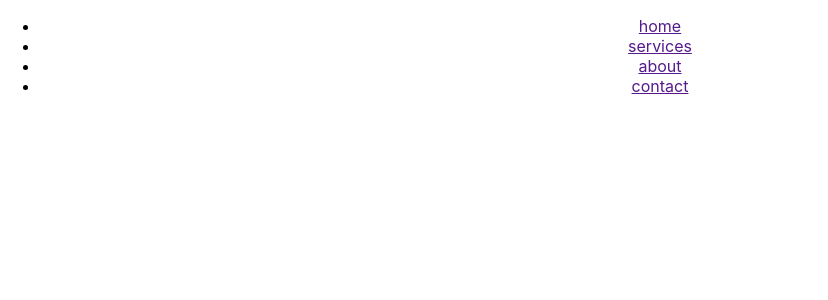
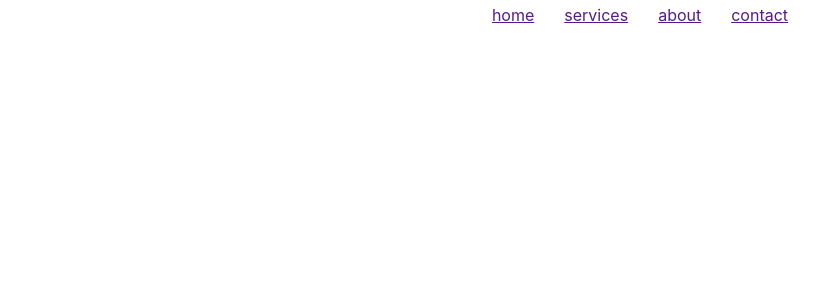
Before and after one commit to Gevorg-galstyan/react-lesson-int, a React (Create React App) app: page / in a window 1280 px wide. Shown: the top 300 px of the page, without its empty margins (0-828 px from the left). Built offline with nearby package versions, Linux system fonts and the light colour scheme.

Commit message:
header styling

```diff
--- a/src/App.js
+++ b/src/App.js
@@ -1,3 +1,5 @@
+import React from 'react';
+
 import logo from './logo.svg';
 import './App.css';
 import Header from "./components/Header";
--- a/src/components/Footer.js
+++ b/src/components/Footer.js
@@ -1,3 +1,5 @@
+import React from 'react';
+
 function Cols(props) {
     return(
         <div>
--- a/src/components/Header.js
+++ b/src/components/Header.js
@@ -1,8 +1,9 @@
+import React from 'react';
 
 function Navbar(props){
     return(
         <nav>
-            <ul>
+            <ul className="navbar">
                 <li><a href="">{props.home}</a></li>
                 <li><a href="">{props.services}</a></li>
                 <li><a href="">{props.about}</a></li>
--- a/src/components/Main.js
+++ b/src/components/Main.js
@@ -1,3 +1,5 @@
+import React from 'react';
+
 export default function Main() {
     return(
         <div></div>
--- a/src/index.css
+++ b/src/index.css
@@ -11,3 +11,15 @@ code {
   font-family: source-code-pro, Menlo, Monaco, Consolas, 'Courier New',
     monospace;
 }
+.navbar{
+  display: flex;
+  align-items: center;
+  justify-content: center;
+  padding: 0;
+  margin: 0;
+  list-style: none;
+}
+.navbar > li > a{
+  display: block;
+  padding: 5px 15px;
+}
```
Also changed, not shown: 1 other file (tests, documents, lock files or other folders).
